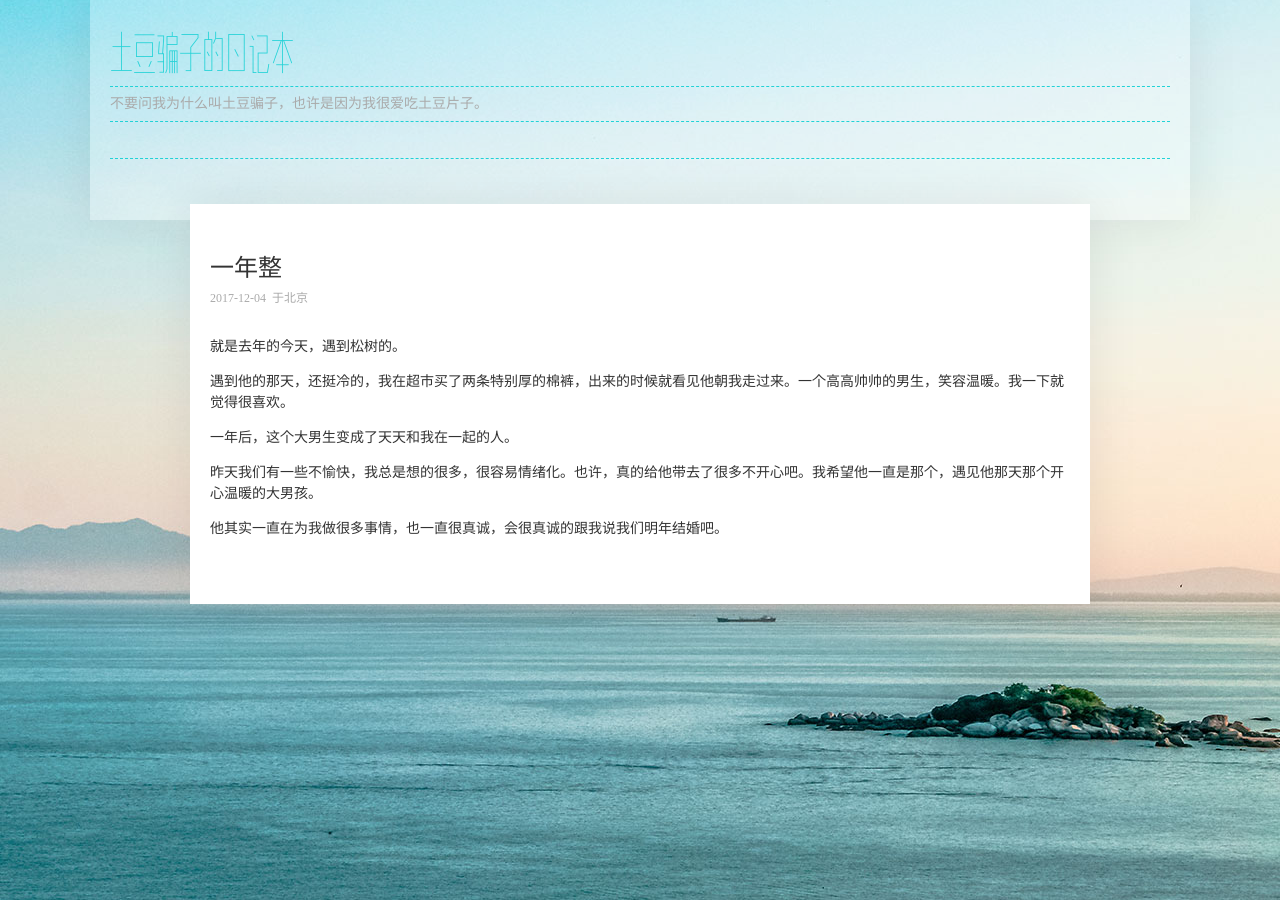
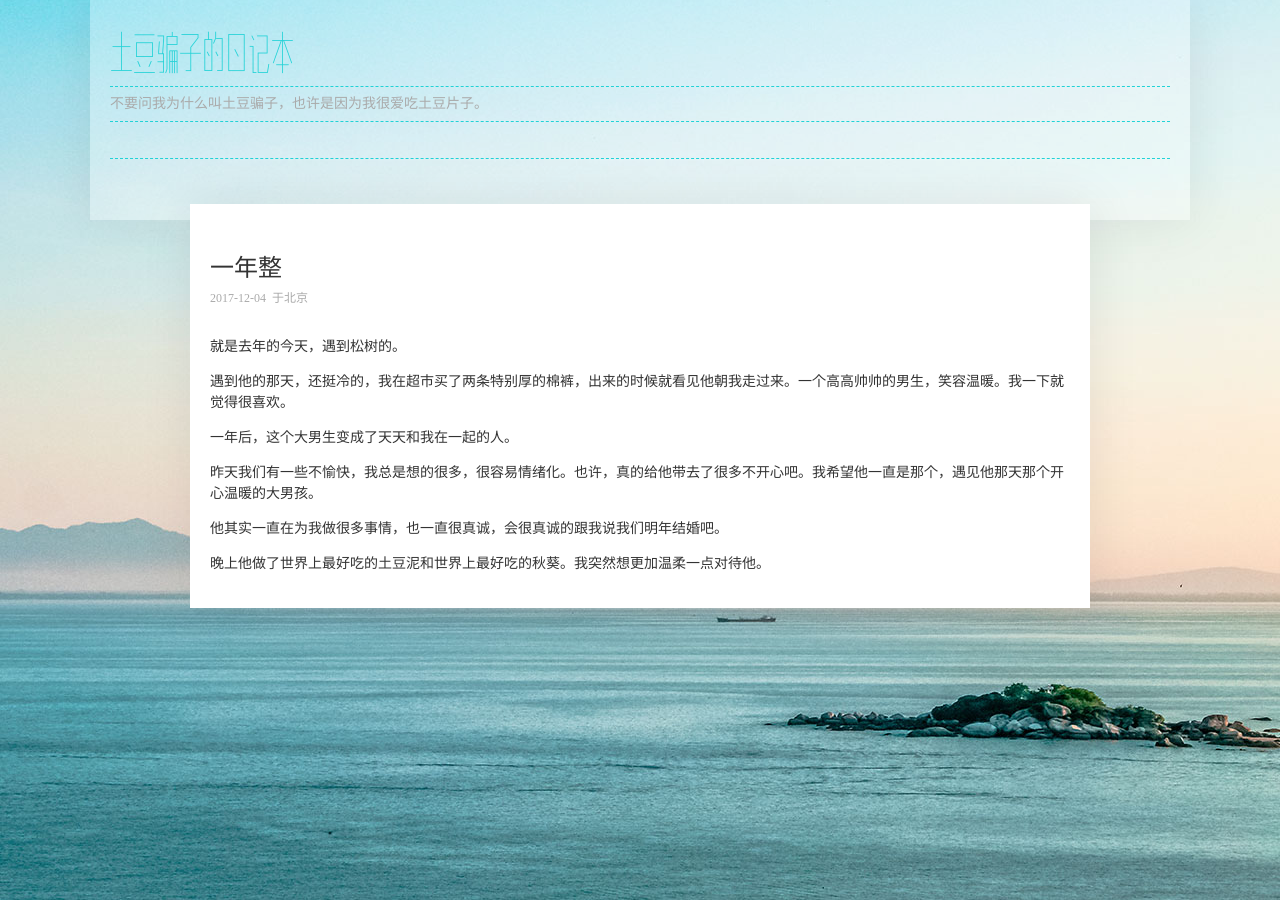
Before and after one commit to cuiyinghh/blog, a Jekyll site: the page built from _posts/2017-12-04-one_year.md, in a window 1280 px wide. Built offline with Jekyll 4.4.1, drawn with Linux system fonts in a browser that asks for light colours; some web fonts are replaced.

Commit message:
add post

```diff
--- a/_posts/2017-12-04-one_year.md
+++ b/_posts/2017-12-04-one_year.md
@@ -14,3 +14,5 @@ place: 于北京
 昨天我们有一些不愉快，我总是想的很多，很容易情绪化。也许，真的给他带去了很多不开心吧。我希望他一直是那个，遇见他那天那个开心温暖的大男孩。
 
 他其实一直在为我做很多事情，也一直很真诚，会很真诚的跟我说我们明年结婚吧。
+
+晚上他做了世界上最好吃的土豆泥和世界上最好吃的秋葵。我突然想更加温柔一点对待他。
```
